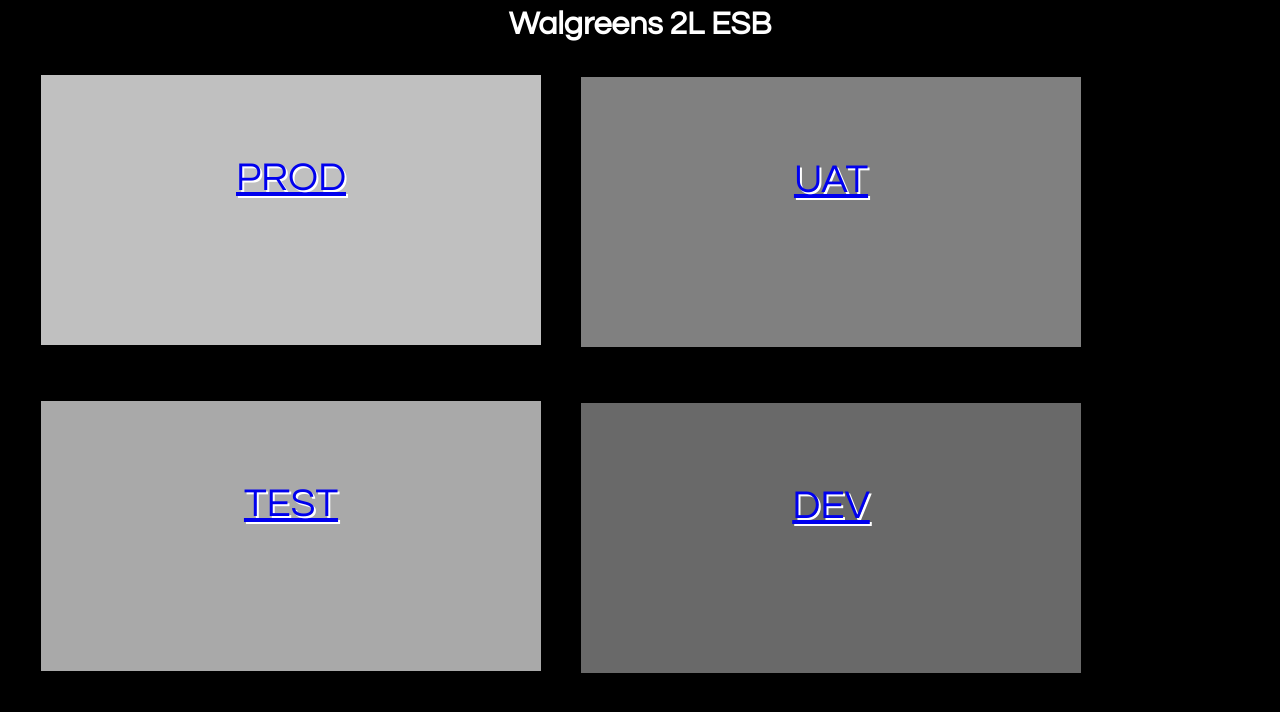
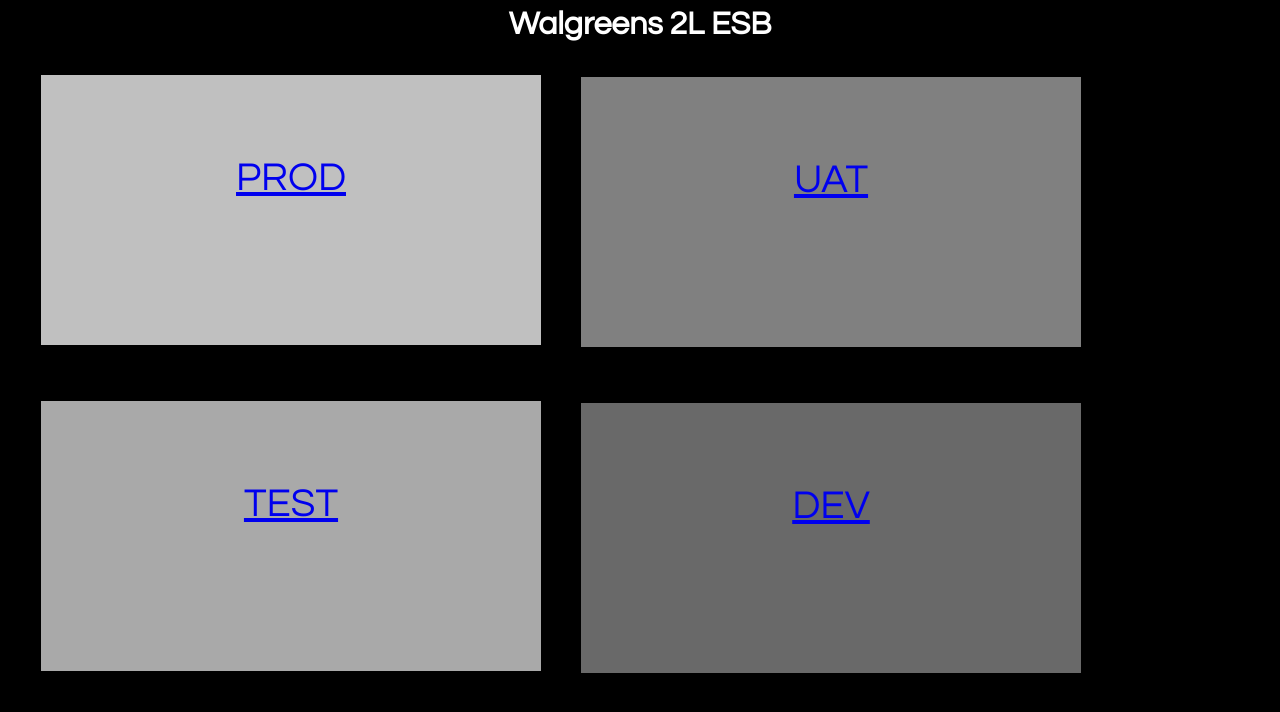
Before and after one commit to gunalan-s/walgreensESB, a plain HTML site: page index.html in a window 1280 px wide. Drawn offline with Linux system fonts and the light colour scheme.

Commit message:
removing shadows

```diff
--- a/index.html
+++ b/index.html
@@ -14,7 +14,6 @@
 font-family: "Century gothic", Times, serif;
 font-size: 40px;
 text-align:center;
-text-shadow: 2px 2px #ffffff;
 
 }
 #Test{
@@ -28,7 +27,7 @@ text-shadow: 2px 2px #ffffff;
 font-family: "Century gothic", Times, serif;
 font-size: 40px;
 text-align:center;
-text-shadow: 2px 2px #ffffff;
+
 
 }
 #UAT{
@@ -42,7 +41,7 @@ text-shadow: 2px 2px #ffffff;
 font-family: "Century gothic", Times, serif;
 font-size: 40px;
 text-align:center;
-text-shadow: 2px 2px #ffffff;
+
 
 }
 #Dev{
@@ -56,8 +55,6 @@ text-shadow: 2px 2px #ffffff;
 font-family: "Century gothic", Times, serif;
 font-size: 40px;
 text-align:center;
-text-shadow: 2px 2px #ffffff;
-
 }
 #a{
 font-color:black;
```
